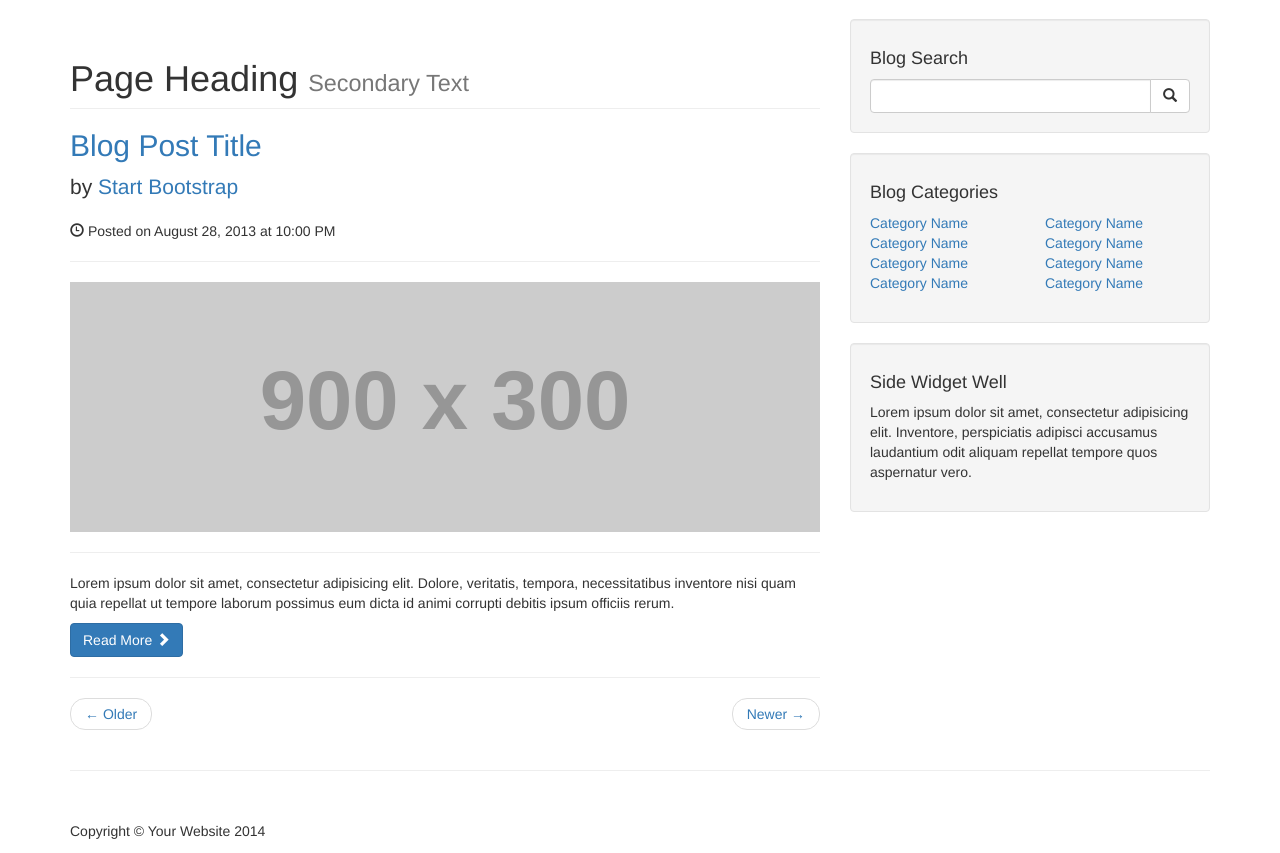
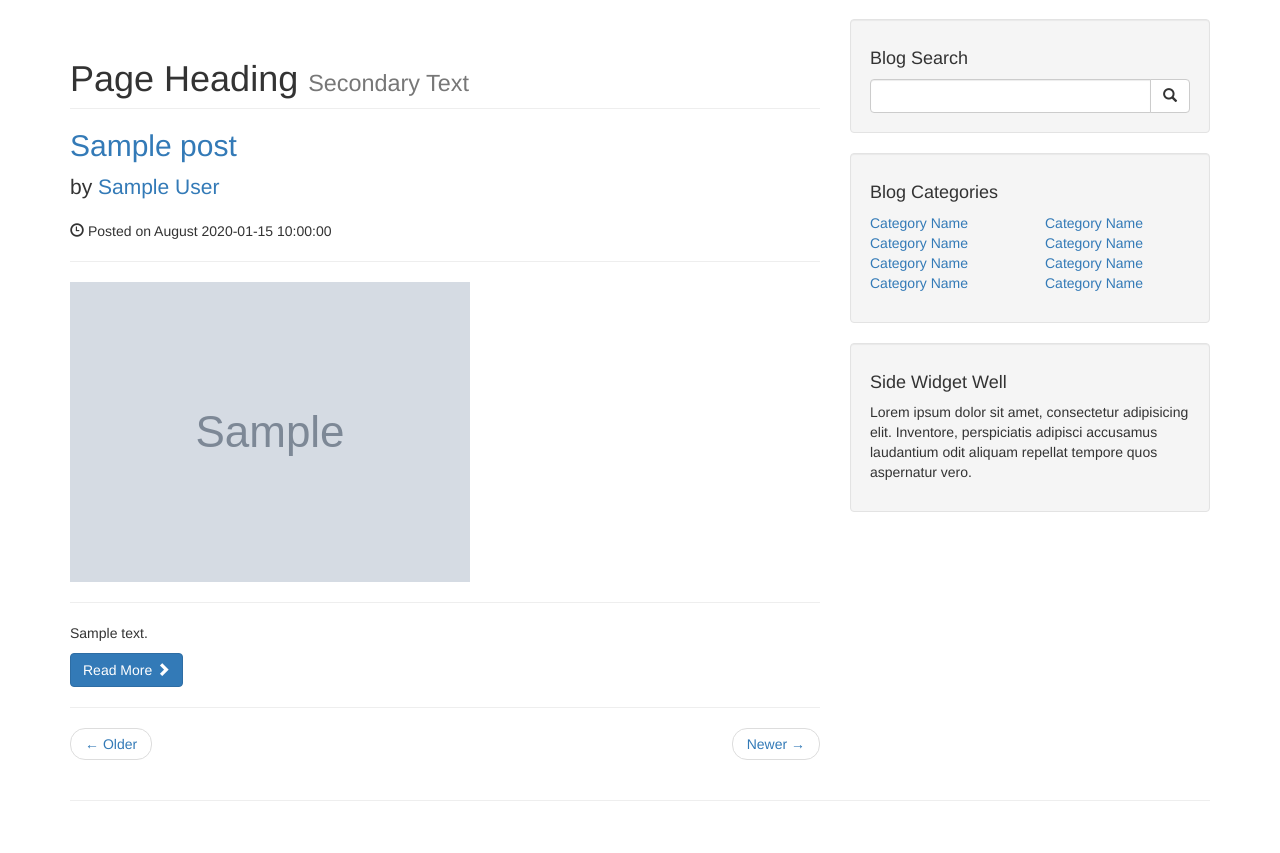
Before and after one commit to AlbertoBarrago/albzCms, a PHP site: page / in a window 1280 px wide. Shown: the part 51-904 px from the top of the page. Run offline with PHP 8.4, Linux system fonts and the light colour scheme; tables that the repository leaves empty or names only in its code hold one stand-in row (values such as "Sample post"); grey boxes marked "Sample" are stand-in pictures; grey boxes labelled with a size stand in for pictures from a placeholder-image service; some libraries are stand-ins or nearby versions.

Commit message:
add post

```diff
--- a/index.php
+++ b/index.php
@@ -12,6 +12,19 @@
             <!-- Blog Entries Column -->
             <div class="col-md-8">
 
+              <?php
+                $query = "SELECT * FROM posts";
+                $select_all_posts_query = mysqli_query($connection,$query);
+
+                while($row = mysqli_fetch_assoc($select_all_posts_query)) {
+                  $post_title = $row['post_title'];
+                  $post_author = $row['post_author'];
+                  $post_date = $row['post_date'];
+                  $post_image = $row['post_image'];
+                  $post_content = $row['post_content'];
+
+                  ?>
+
                   <h1 class="page-header">
                       Page Heading
                       <small>Secondary Text</small>
@@ -19,19 +32,24 @@
 
                   <!-- First Blog Post -->
                   <h2>
-                    <a href="#">Blog Post Title</a>
+                      <a href="#"><?php echo $post_title; ?></a>
                   </h2>
                   <p class="lead">
-                    by <a href="index.php">Start Bootstrap</a>
+                      by <a href="index.php"><?php echo $post_author; ?></a>
                   </p>
-                <p><span class="glyphicon glyphicon-time"></span> Posted on August 28, 2013 at 10:00 PM</p>
+                  <p><span class="glyphicon glyphicon-time"></span> Posted on August <?php echo $post_date; ?></p>
                   <hr>
-                <img class="img-responsive" src="http://placehold.it/900x300" alt="">
+                  <img class="img-responsive" src="images/<?php echo $post_image; ?>" alt="image_1">
                   <hr>
-                <p>Lorem ipsum dolor sit amet, consectetur adipisicing elit. Dolore, veritatis, tempora, necessitatibus inventore nisi quam quia repellat ut tempore laborum possimus eum dicta id animi corrupti debitis ipsum officiis rerum.</p>
+                  <p><?php echo $post_content; ?></p>
                   <a class="btn btn-primary" href="#">Read More <span class="glyphicon glyphicon-chevron-right"></span></a>
 
                   <hr>
+
+              <?php  }?>
+
+
+
 
 
                 <!-- Pager -->
```
Lines whose indentation alone changed are shown as unchanged.
